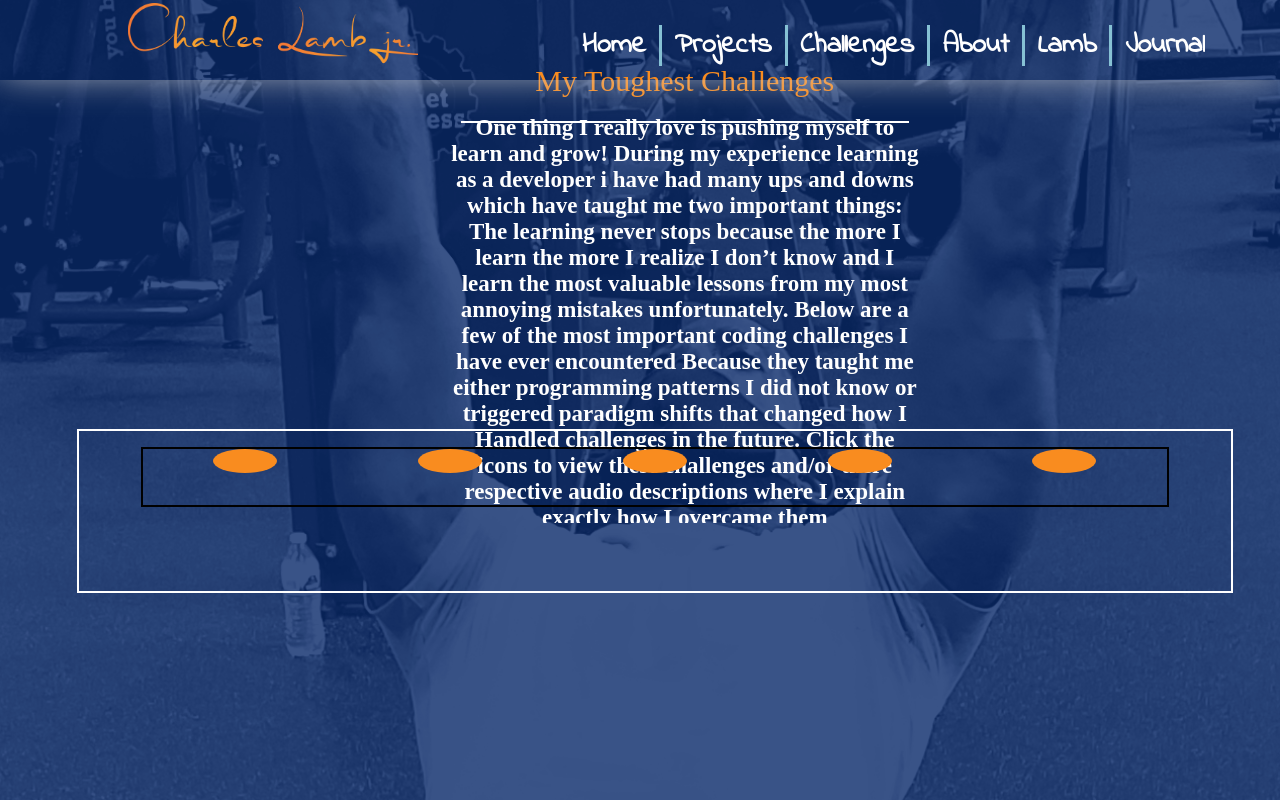
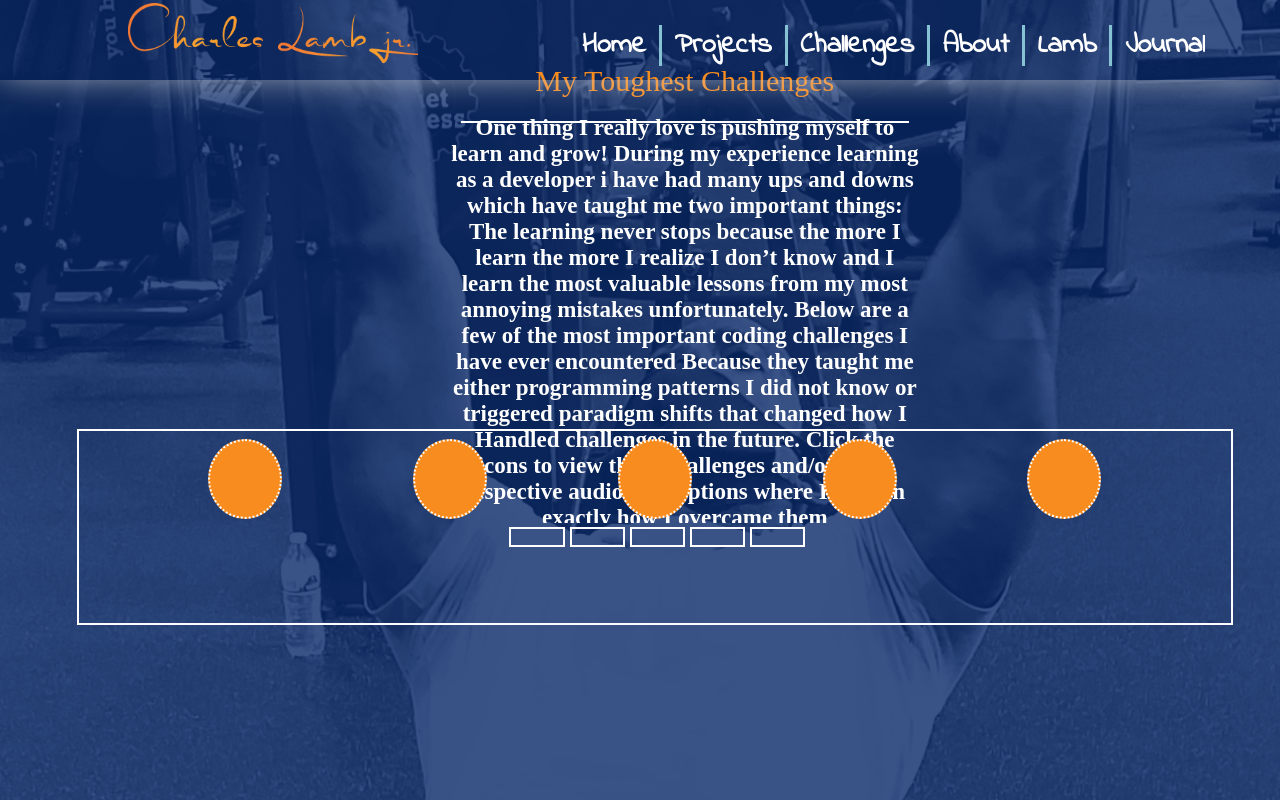
Before and after one commit to cyberstizz/charleslambjr, a React (Create React App) app: page /challenges in a window 1280 px wide. Built offline with nearby package versions, Linux system fonts and the light colour scheme; a web font is replaced by a local one.

Commit message:
added the skeletons for the names of each challenge but much work is stillneeded

```diff
--- a/src/components/Challenges.css
+++ b/src/components/Challenges.css
@@ -51,7 +51,7 @@
 
 #challengesFooter{
     z-index: 22;
-    height: 20vh;
+    height: 24vh;
     width: 90vw;
     display: flex;
     flex-direction: column;
@@ -66,18 +66,31 @@
 }
 
 #challengesIcons{
-height: 7vh;
+height: 11vh;
 display: inline-flex;
 flex-direction: row;
 width: 80vw;
 color: rgb(249, 140, 31);
-margin-top: 2vh;
-border: black 2px solid;
+margin-top: 1vh;
 }
 
 .challengeIcon{
-height: 3vh;
+height: 7vh;
 width: 5vw;
 border-radius: 50%;
+padding: 10px 3px;
+border: dotted white 2.1px;
 background-color: rgb(249, 140, 31);
 }
+
+#challengesNames{
+    display: flex;
+    flex-direction: row;
+}
+
+.challengeName{
+    height: 2vh;
+    width: 4vw;
+    border: solid white 2px;
+    margin-left: 5px;
+}
--- a/src/components/Challenges.js
+++ b/src/components/Challenges.js
@@ -28,7 +28,13 @@ Oh and in case you're wondering... yes that is me in the background overcoming o
 
 
     </div>
-    <div id='challengesNames'></div>
+    <div id='challengesNames'>
+    <div className='challengeName'></div>
+    <div className='challengeName'></div>
+    <div className='challengeName'></div>
+    <div className='challengeName'></div>
+    <div className='challengeName'></div>
+    </div>
 
     <div id='challengesButtons'>
 
```
